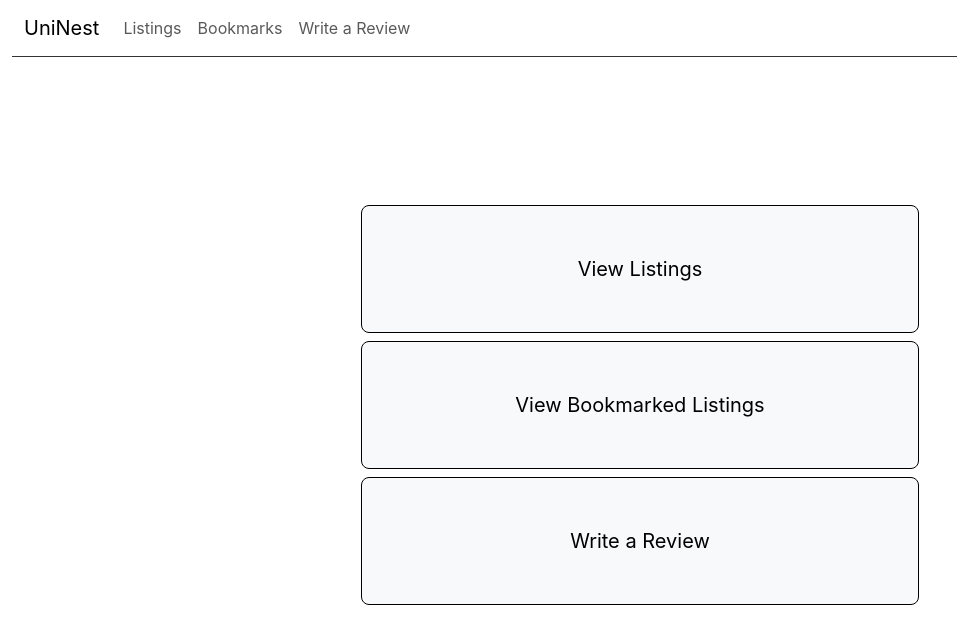
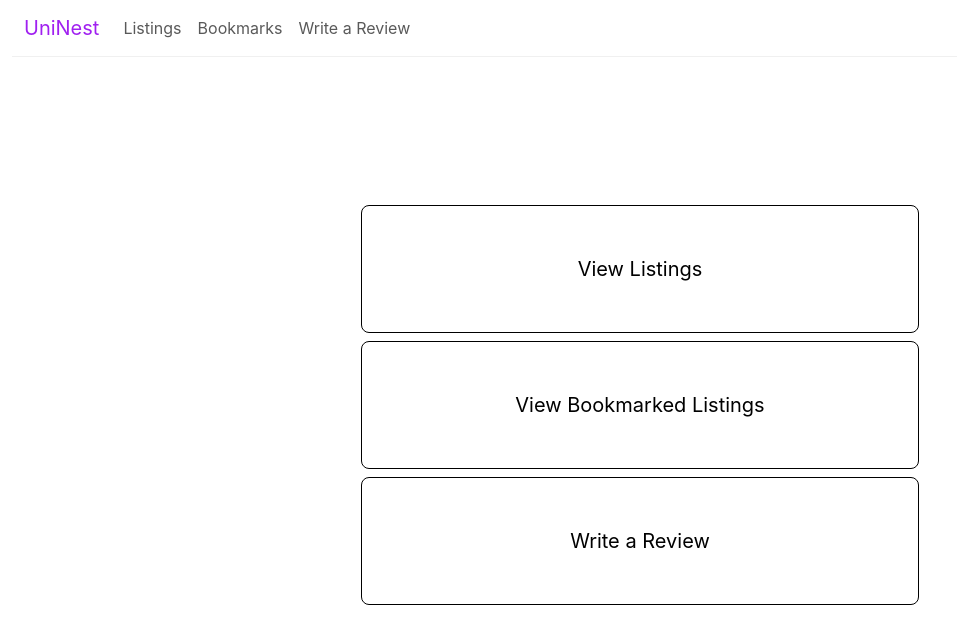
Before and after one commit to paturiUSC/itp404-final-project, a React (Create React App) app: page / in a window 1280 px wide. Shown: the top 644 px of the page, without its empty margins (0-957 px from the left). Built offline with nearby package versions, Linux system fonts and the light colour scheme.

Commit message:
Finalized NavBar

```diff
--- a/src/CSS/IndexButtons.css
+++ b/src/CSS/IndexButtons.css
@@ -1,6 +1,5 @@
 .custom-bg-button {
     border-color: black;
     color: black;
-    background-color: #f8f9fa;
-    /* background-color: white; */
+    background-color: white;
   }
--- /dev/null
+++ b/src/CSS/NavBar.css
@@ -0,0 +1,3 @@
+.custom-main-button {
+    color: #A020F0;
+}
--- a/src/Routes/Navigation.jsx
+++ b/src/Routes/Navigation.jsx
@@ -1,5 +1,6 @@
 import { NavLink } from "react-router-dom";
 import React from "react";
+import "../CSS/NavBar.css"
 
 export default function Navigation() {
 
@@ -8,9 +9,9 @@ export default function Navigation() {
       };
 
     return (
-        <nav className="navbar navbar-expand-lg mb-5" style={{"borderBottom": "1px solid #333"}}>
+        <nav className="navbar navbar-expand-lg mb-5" style={{"borderBottom": "1px solid #F0F0F0"}}>
           <div className="container-fluid">
-            <NavLink to="/" className="navbar-brand">
+            <NavLink to="/" className="navbar-brand custom-main-button">
               UniNest
             </NavLink>
             <div className="collapse navbar-collapse" id="navbarSupportedContent">
```
